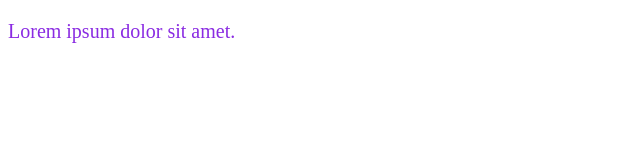
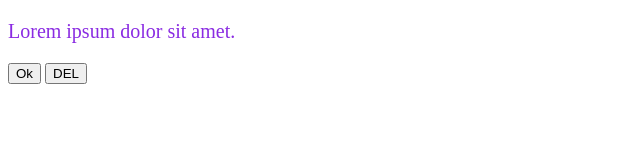
Before and after one commit to sam-mad-damn/pullReq-git3-, a plain HTML site: page index.html in a window 1280 px wide. Shown: the whole page, without its empty margins (0-640 px from the left). Drawn offline with Linux system fonts and the light colour scheme.

Commit message:
Добавили 2 кнопки

```diff
--- a/index.html
+++ b/index.html
@@ -9,5 +9,7 @@
 </head>
 <body>
    <p> Lorem ipsum dolor sit amet.</p>
+   <button>Ok</button>
+   <button>DEL</button>
 </body>
 </html>
```
